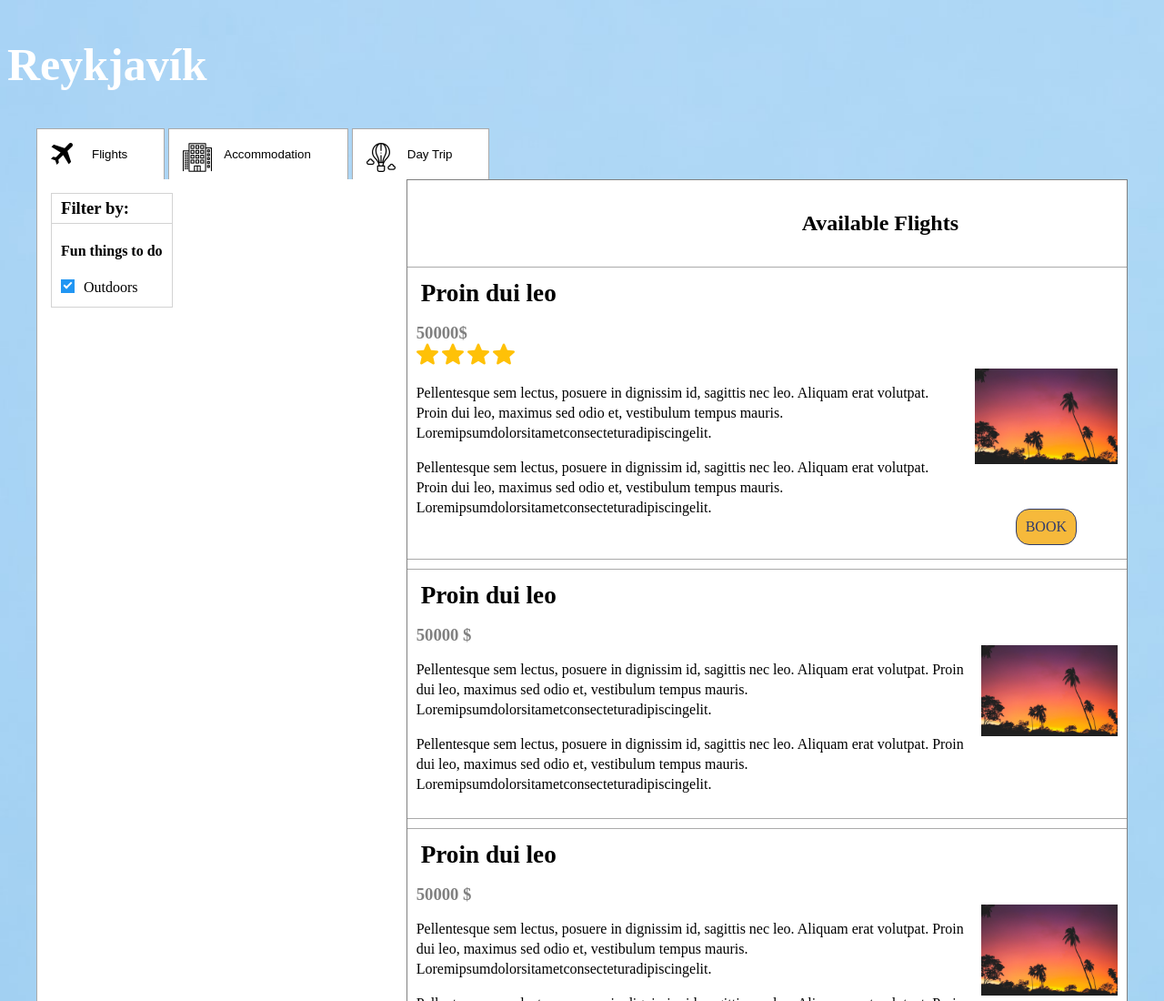
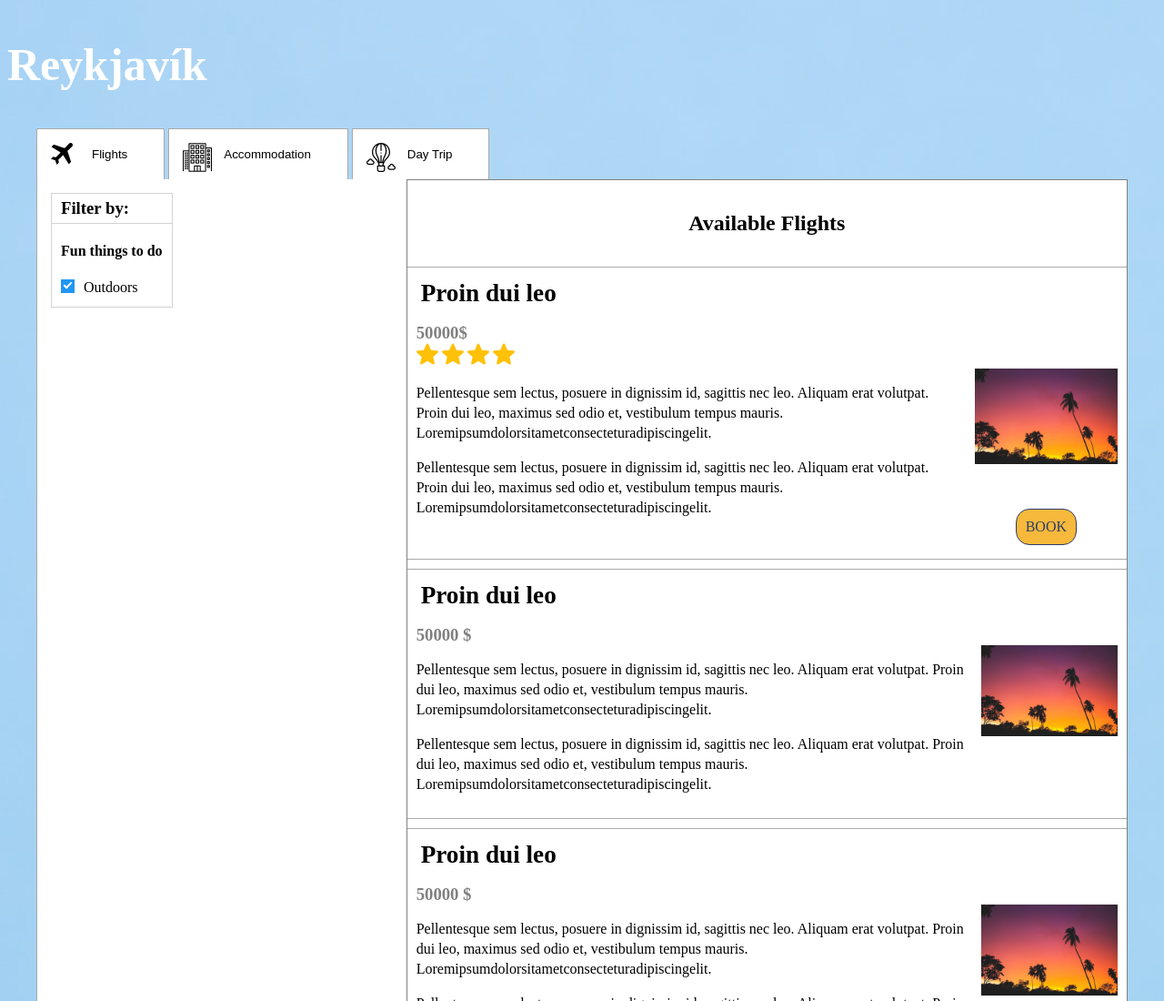
Before and after one commit to OlafurjonHI/Throbo_lokaverkefni, a website: page totalTripperLokaverkefni/flight.html in a window 1280 px wide. Shown: the top 1100 px of the page at 91% size. Drawn offline with Linux system fonts and the light colour scheme.

Commit message:
Ætla afrita svo ég skemmi eki

```diff
--- a/totalTripperLokaverkefni/scss/flight.scss
+++ b/totalTripperLokaverkefni/scss/flight.scss
@@ -57,8 +57,7 @@
 }
 
 .page__title {
-  width: 66%;
-  margin-left: auto;
+  width: 100%;
   padding: 10px;
   text-align: center;
   font-size: 1.5em;
```
Also changed, not shown: totalTripperLokaverkefni/styles.css, 1 other file.
